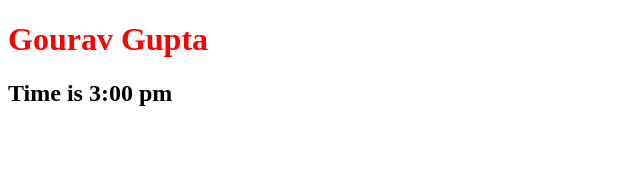
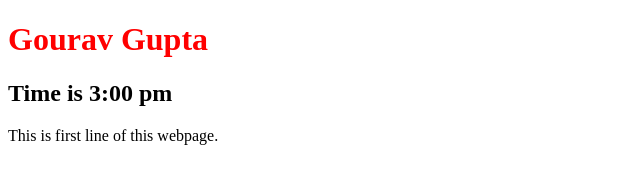
Before and after one commit to ajayjangir0044/testgit, a plain HTML site: page index.html in a window 1280 px wide. Shown: the whole page, without its empty margins (0-640 px from the left). Drawn offline with Linux system fonts and the light colour scheme.

Commit message:
Update index.html

```diff
--- a/index.html
+++ b/index.html
@@ -9,6 +9,7 @@
 <body>
     <h1>Gourav Gupta</h1>
     <h2>Time is 3:00 pm</h2>
+    <p>This is first line of this webpage.<p>
 
 </body>
 </html>
```
